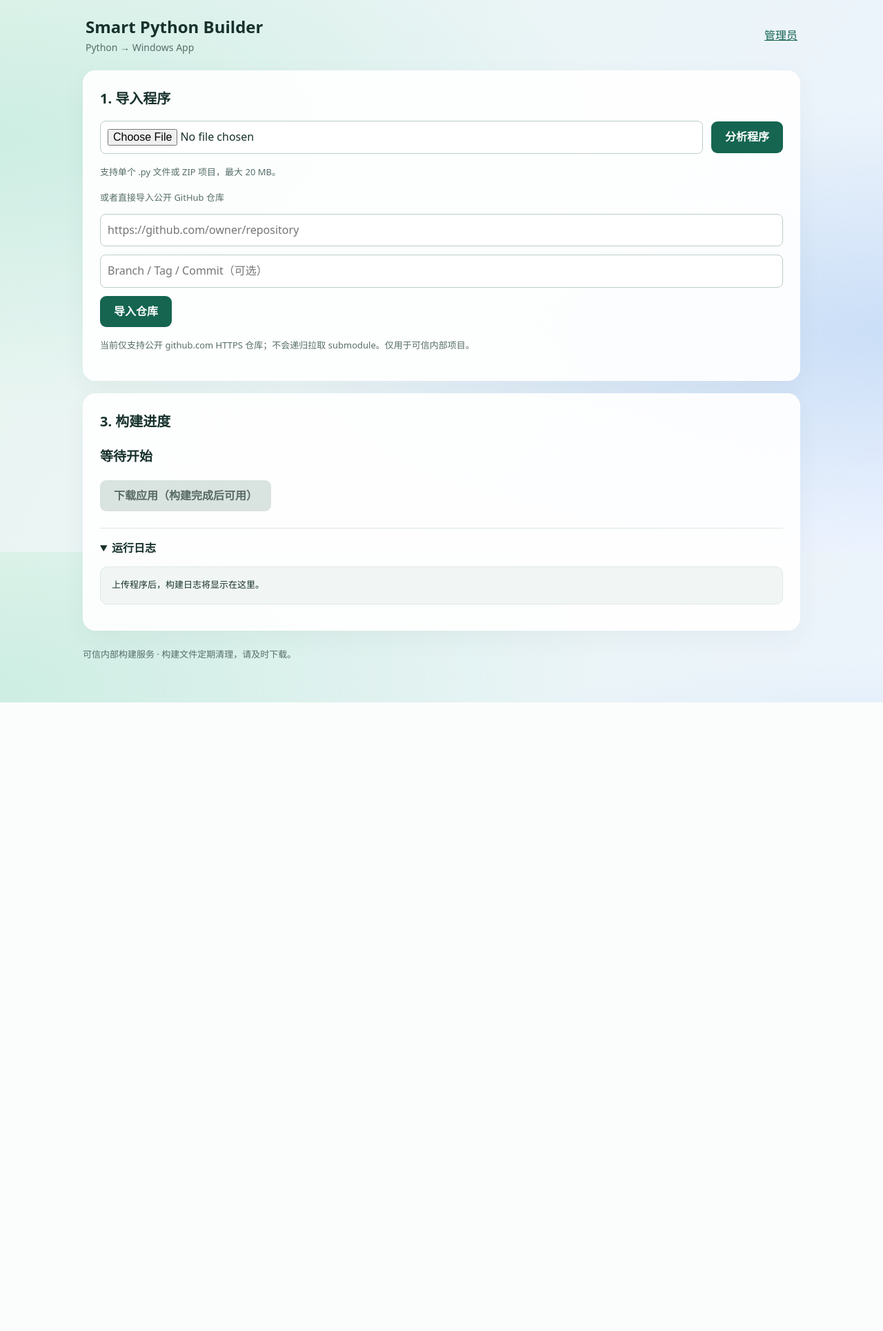
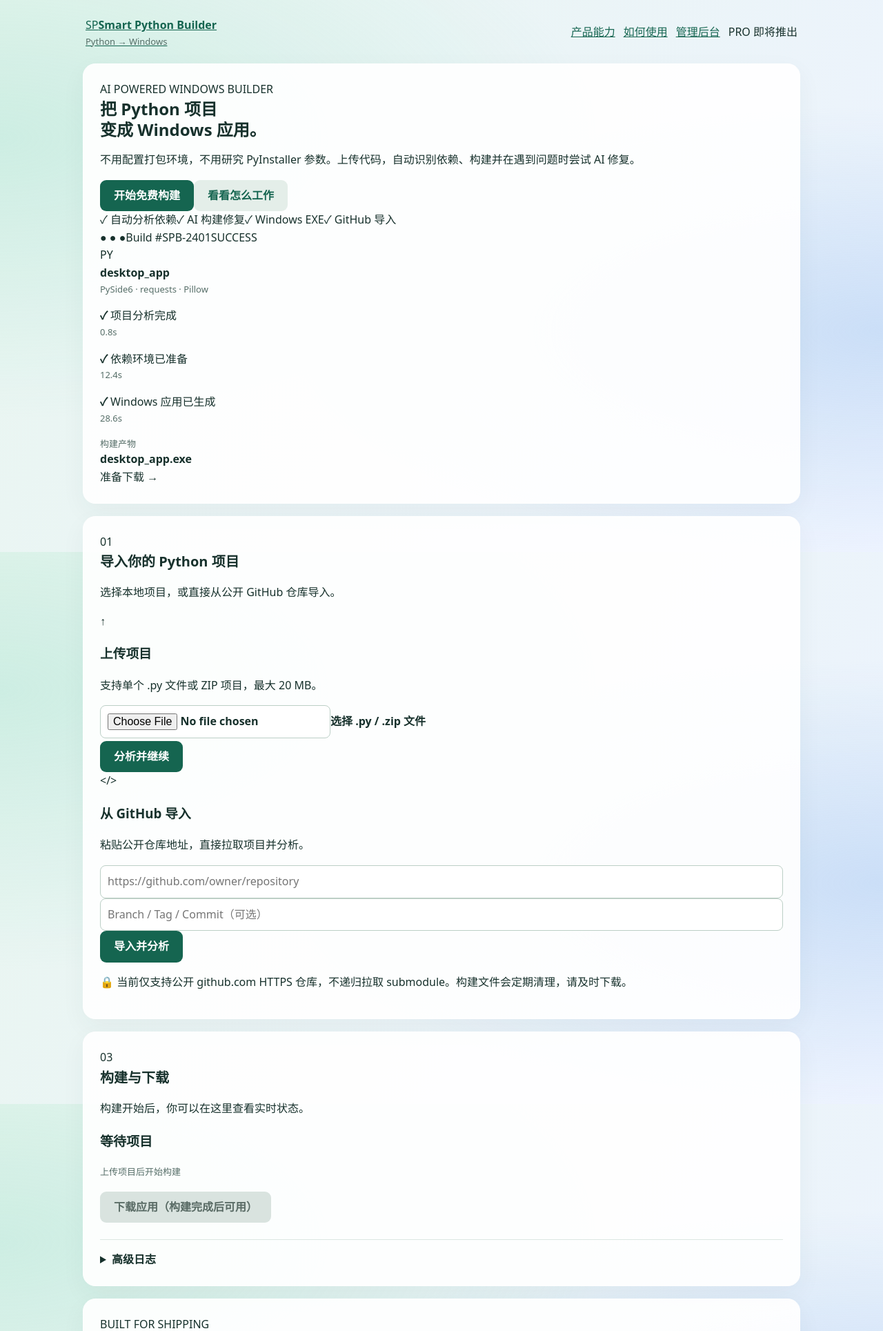
Before and after one commit to yunfei00/smart-python-builder, a FastAPI app: page / in a window 1280 px wide. Shown: the top 1929 px of the page at 69% size. Before the commit the page ends 1018 px from the top, so only its background shows below. Run offline with FastAPI, Linux system fonts and the light colour scheme.

Commit message:
feat: redesign commercial builder landing page

```diff
--- a/web/templates/index.html
+++ b/web/templates/index.html
@@ -1,5 +1,84 @@
-<!doctype html><html lang="zh-CN"><head><meta charset="utf-8"><meta name="viewport" content="width=device-width,initial-scale=1"><title>Smart Python Builder</title><link rel="stylesheet" href="/static/app.css"><script src="/static/home.js?v=1.1.0" defer></script></head><body><main class="shell">
-<header class="header"><div><h1>Smart Python Builder</h1><p class="subtitle">Python → Windows App</p></div><a href="/admin">管理员</a></header>
-<section><h2>1. 导入程序</h2><form id="upload" class="upload"><input aria-label="Python 程序或 ZIP 项目" name="file" type="file" accept=".py,.zip" required><button>分析程序</button></form><p><small>支持单个 .py 文件或 ZIP 项目，最大 20 MB。</small></p><p class="meta">或者直接导入公开 GitHub 仓库</p><form id="github-import" class="upload"><input id="github-url" aria-label="GitHub 仓库地址" type="url" placeholder="https://github.com/owner/repository" required><input id="github-ref" aria-label="Branch Tag Commit" type="text" placeholder="Branch / Tag / Commit（可选）"><button>导入仓库</button></form><p><small>当前仅支持公开 github.com HTTPS 仓库；不会递归拉取 submodule。仅用于可信内部项目。</small></p></section>
-<section id="project" hidden><h2>2. 确认并生成</h2><p id="dependencies"></p><p id="type"></p><label for="entry">程序入口</label><select id="entry"></select><label for="mode">下载格式</label><select id="mode"><option value="onefile">单个可执行文件</option><option value="onedir">完整应用文件夹 ZIP</option></select><details><summary>查看构建计划</summary><pre id="plan"></pre></details><div class="actions"><button id="build">生成 Windows 应用</button></div></section>
-<section id="progress"><h2>3. 构建进度</h2><p id="status" class="status" role="status">等待开始</p><p id="ids" class="meta"></p><div class="actions"><button id="download" disabled>下载应用（构建完成后可用）</button></div><details class="progress-details" open><summary>运行日志</summary><pre id="log">上传程序后，构建日志将显示在这里。</pre></details></section><p id="error" role="alert"></p><footer>可信内部构建服务 · 构建文件定期清理，请及时下载。</footer></main></body></html>
+<!doctype html>
+<html lang="zh-CN">
+<head>
+  <meta charset="utf-8">
+  <meta name="viewport" content="width=device-width,initial-scale=1">
+  <meta name="description" content="Smart Python Builder：上传 Python 项目，自动分析依赖并生成 Windows 应用。">
+  <title>Smart Python Builder · Python 一键生成 Windows 应用</title>
+  <link rel="stylesheet" href="/static/app.css?v=1.2.0">
+  <script src="/static/home.js?v=1.2.0" defer></script>
+</head>
+<body>
+<main class="shell">
+  <header class="header">
+    <a class="brand" href="/" aria-label="Smart Python Builder 首页"><span class="brand-mark">SP</span><span><strong>Smart Python Builder</strong><small>Python → Windows</small></span></a>
+    <nav><a href="#features">产品能力</a><a href="#how">如何使用</a><a href="/admin">管理后台</a><span class="pro-pill">PRO 即将推出</span></nav>
+  </header>
+
+  <section class="hero">
+    <div class="hero-copy">
+      <span class="eyebrow">AI POWERED WINDOWS BUILDER</span>
+      <h1>把 Python 项目<br><span>变成 Windows 应用。</span></h1>
+      <p class="hero-lead">不用配置打包环境，不用研究 PyInstaller 参数。上传代码，自动识别依赖、构建并在遇到问题时尝试 AI 修复。</p>
+      <div class="hero-actions"><a class="button" href="#builder">开始免费构建</a><a class="button secondary" href="#how">看看怎么工作</a></div>
+      <div class="trust-row"><span>✓ 自动分析依赖</span><span>✓ AI 构建修复</span><span>✓ Windows EXE</span><span>✓ GitHub 导入</span></div>
+    </div>
+    <div class="product-preview" aria-label="产品构建流程预览">
+      <div class="preview-top"><span class="dots">● ● ●</span><span>Build #SPB-2401</span><span class="preview-success">SUCCESS</span></div>
+      <div class="preview-body">
+        <div class="preview-file"><span>PY</span><div><strong>desktop_app</strong><small>PySide6 · requests · Pillow</small></div></div>
+        <div class="preview-steps"><p class="done"><b>✓</b> 项目分析完成 <small>0.8s</small></p><p class="done"><b>✓</b> 依赖环境已准备 <small>12.4s</small></p><p class="done"><b>✓</b> Windows 应用已生成 <small>28.6s</small></p></div>
+        <div class="preview-result"><div><small>构建产物</small><strong>desktop_app.exe</strong></div><span>准备下载 →</span></div>
+      </div>
+    </div>
+  </section>
+
+  <section class="builder-card" id="builder">
+    <div class="section-heading"><span class="step-number">01</span><div><h2>导入你的 Python 项目</h2><p>选择本地项目，或直接从公开 GitHub 仓库导入。</p></div></div>
+    <div class="import-grid">
+      <form id="upload" class="import-option">
+        <div class="option-icon">↑</div><h3>上传项目</h3><p>支持单个 .py 文件或 ZIP 项目，最大 20 MB。</p>
+        <label class="file-picker"><input aria-label="Python 程序或 ZIP 项目" name="file" type="file" accept=".py,.zip" required><span>选择 .py / .zip 文件</span></label>
+        <button>分析并继续</button>
+      </form>
+      <form id="github-import" class="import-option">
+        <div class="option-icon github-icon">&lt;/&gt;</div><h3>从 GitHub 导入</h3><p>粘贴公开仓库地址，直接拉取项目并分析。</p>
+        <input id="github-url" aria-label="GitHub 仓库地址" type="url" placeholder="https://github.com/owner/repository" required>
+        <input id="github-ref" aria-label="Branch Tag Commit" type="text" placeholder="Branch / Tag / Commit（可选）">
+        <button>导入并分析</button>
+      </form>
+    </div>
+    <p class="privacy-note">🔒 当前仅支持公开 github.com HTTPS 仓库，不递归拉取 submodule。构建文件会定期清理，请及时下载。</p>
+  </section>
+
+  <section id="project" class="builder-card" hidden>
+    <div class="section-heading"><span class="step-number">02</span><div><h2>确认构建配置</h2><p>我们已经分析项目，只需确认入口和输出格式。</p></div></div>
+    <div class="analysis-summary"><p id="dependencies"></p><p id="type"></p></div>
+    <div class="config-grid"><div><label for="entry">程序入口</label><select id="entry"></select></div><div><label for="mode">输出格式</label><select id="mode"><option value="onefile">单个可执行文件 EXE</option><option value="onedir">完整应用文件夹 ZIP</option></select></div></div>
+    <details class="advanced"><summary>高级信息 · 查看构建计划</summary><pre id="plan"></pre></details>
+    <div class="actions"><button id="build">生成 Windows 应用 →</button></div>
+  </section>
+
+  <section id="progress" class="builder-card">
+    <div class="section-heading"><span class="step-number">03</span><div><h2>构建与下载</h2><p>构建开始后，你可以在这里查看实时状态。</p></div></div>
+    <div class="build-status"><div class="status-orb"><span></span></div><div><p id="status" class="status" role="status">等待项目</p><p id="ids" class="meta">上传项目后开始构建</p></div></div>
+    <div class="build-track"><span></span></div>
+    <div class="actions"><button id="download" disabled>下载应用（构建完成后可用）</button></div>
+    <details class="advanced progress-details"><summary>高级日志</summary><pre id="log">上传程序后，构建日志将显示在这里。</pre></details>
+  </section>
+  <p id="error" role="alert"></p>
+
+  <section class="feature-section" id="features">
+    <div class="center-heading"><span class="eyebrow">BUILT FOR SHIPPING</span><h2>把复杂的打包工作留给 Builder</h2><p>从项目分析到最终产物，把原本需要手动处理的步骤串成一次构建。</p></div>
+    <div class="feature-grid"><article><span>01</span><h3>自动依赖分析</h3><p>识别 Python 项目结构与常见第三方依赖，减少手动配置。</p></article><article><span>02</span><h3>隔离构建环境</h3><p>每次构建使用独立工作区，避免不同项目之间互相污染。</p></article><article><span>03</span><h3>AI 失败诊断</h3><p>构建失败时分析错误并尝试结构化修复，然后自动重新构建。</p></article><article><span>04</span><h3>GitHub 直接导入</h3><p>无需先下载代码，输入公开仓库地址即可进入构建流程。</p></article></div>
+  </section>
+
+  <section class="how-section" id="how">
+    <div class="center-heading"><span class="eyebrow">THREE STEPS</span><h2>从代码到 Windows 应用</h2></div>
+    <div class="how-grid"><div><b>1</b><h3>上传</h3><p>选择 Python 文件、ZIP 项目或 GitHub 仓库。</p></div><div class="arrow">→</div><div><b>2</b><h3>自动构建</h3><p>分析入口和依赖，创建环境并生成应用。</p></div><div class="arrow">→</div><div><b>3</b><h3>下载</h3><p>构建成功后直接下载 Windows EXE 或 ZIP。</p></div></div>
+  </section>
+
+  <footer><div class="brand footer-brand"><span class="brand-mark">SP</span><span><strong>Smart Python Builder</strong><small>Build Python. Ship Windows.</small></span></div><p>可信构建服务 · 构建文件定期清理，请及时下载。</p></footer>
+</main>
+</body>
+</html>
```
